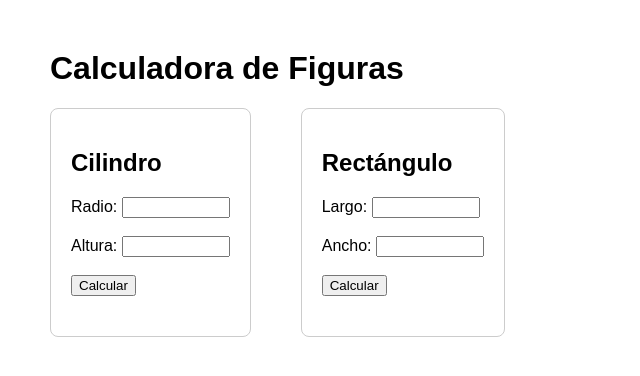
After one commit to Adriana185/evalp2-227424, a PHP site: page / in a window 1280 px wide. The commit adds this page. Shown: the top 376 px of the page, without its empty margins (0-640 px from the left). Run offline with PHP 8.4, Linux system fonts and the light colour scheme.

Commit message:
Formulario de cálculo de cilindro y rectángulo

```diff
--- /dev/null
+++ b/index.php
@@ -0,0 +1,59 @@
+<!DOCTYPE html>
+<html lang="es">
+<head>
+    <meta charset="UTF-8">
+    <title>Calculadora de Figuras</title>
+    <style>
+        body { font-family: Arial, sans-serif; margin: 50px; }
+        form { margin-bottom: 20px; }
+        input[type="number"] { width: 100px; }
+        .result { margin-top: 20px; font-weight: bold; }
+        .container { display: flex; gap: 50px; }
+        .box { border: 1px solid #ccc; padding: 20px; border-radius: 8px; }
+    </style>
+</head>
+<body>
+    <h1>Calculadora de Figuras</h1>
+    <div class="container">
+        <!-- Cilindro -->
+        <div class="box">
+            <h2>Cilindro</h2>
+            <form method="post">
+                <label>Radio: <input type="number" step="0.01" name="c_radio" required></label><br><br>
+                <label>Altura: <input type="number" step="0.01" name="c_altura" required></label><br><br>
+                <input type="submit" name="calcular_cilindro" value="Calcular">
+            </form>
+
+            <?php
+            if (isset($_POST['calcular_cilindro'])) {
+                $r = floatval($_POST['c_radio']);
+                $h = floatval($_POST['c_altura']);
+                $area = 2 * pi() * $r * ($r + $h);
+                $volumen = pi() * $r * $r * $h;
+                echo "<div class='result'>Área: " . round($area, 2) . "<br>Volumen: " . round($volumen, 2) . "</div>";
+            }
+            ?>
+        </div>
+
+        <!-- Rectángulo -->
+        <div class="box">
+            <h2>Rectángulo</h2>
+            <form method="post">
+                <label>Largo: <input type="number" step="0.01" name="r_largo" required></label><br><br>
+                <label>Ancho: <input type="number" step="0.01" name="r_ancho" required></label><br><br>
+                <input type="submit" name="calcular_rectangulo" value="Calcular">
+            </form>
+
+            <?php
+            if (isset($_POST['calcular_rectangulo'])) {
+                $l = floatval($_POST['r_largo']);
+                $a = floatval($_POST['r_ancho']);
+                $area = $l * $a;
+                $perimetro = 2 * ($l + $a);
+                echo "<div class='result'>Área: " . round($area, 2) . "<br>Perímetro: " . round($perimetro, 2) . "</div>";
+            }
+            ?>
+        </div>
+    </div>
+</body>
+</html>
--- a/login.php
+++ b/login.php
@@ -1,5 +1,10 @@
 <?php
 session_start();
+
+if (isset($_SESSION['loggedin']) && $_SESSION['loggedin'] === true) {
+    header('Location: dashboard.php');
+    exit;
+}
 
 define('USUARIO_CORRECTO', 'admin');
 define('PASSWORD_CORRECTO', '12345');
```
Also changed, not shown: logout.php (line endings or trailing spaces).
